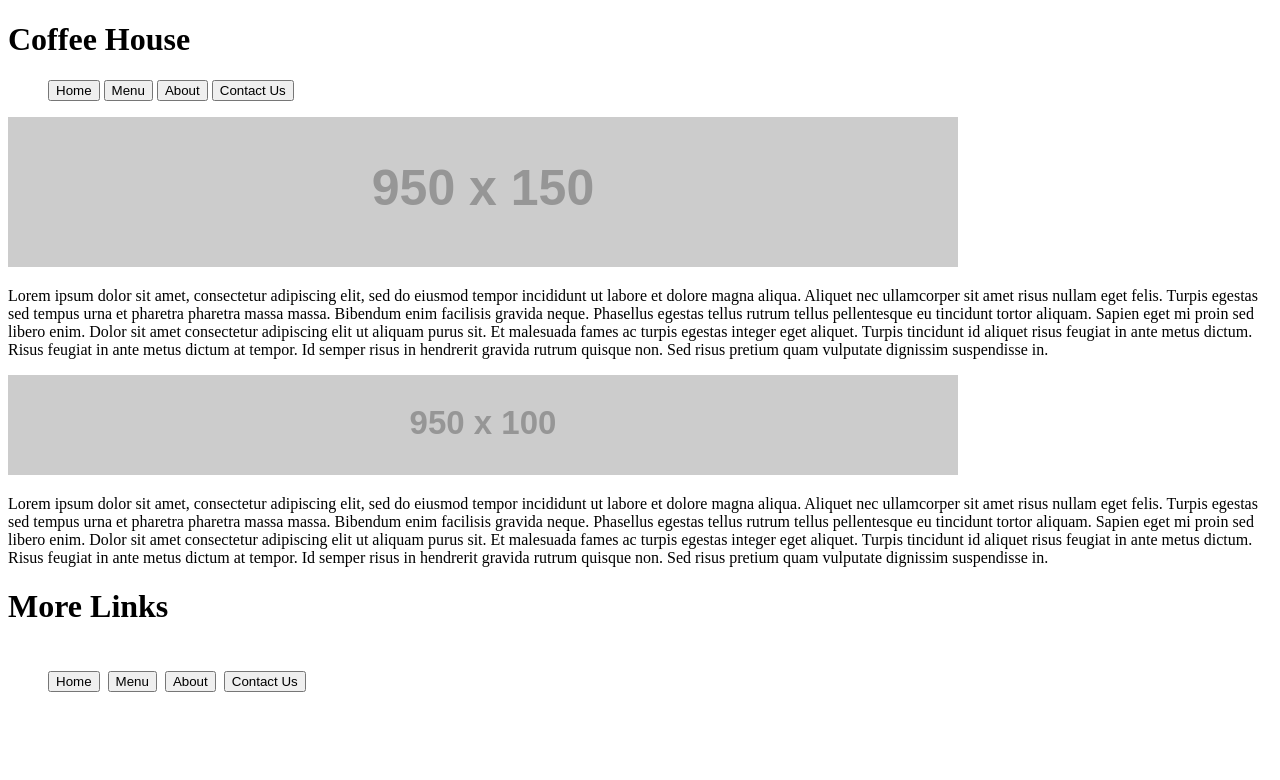
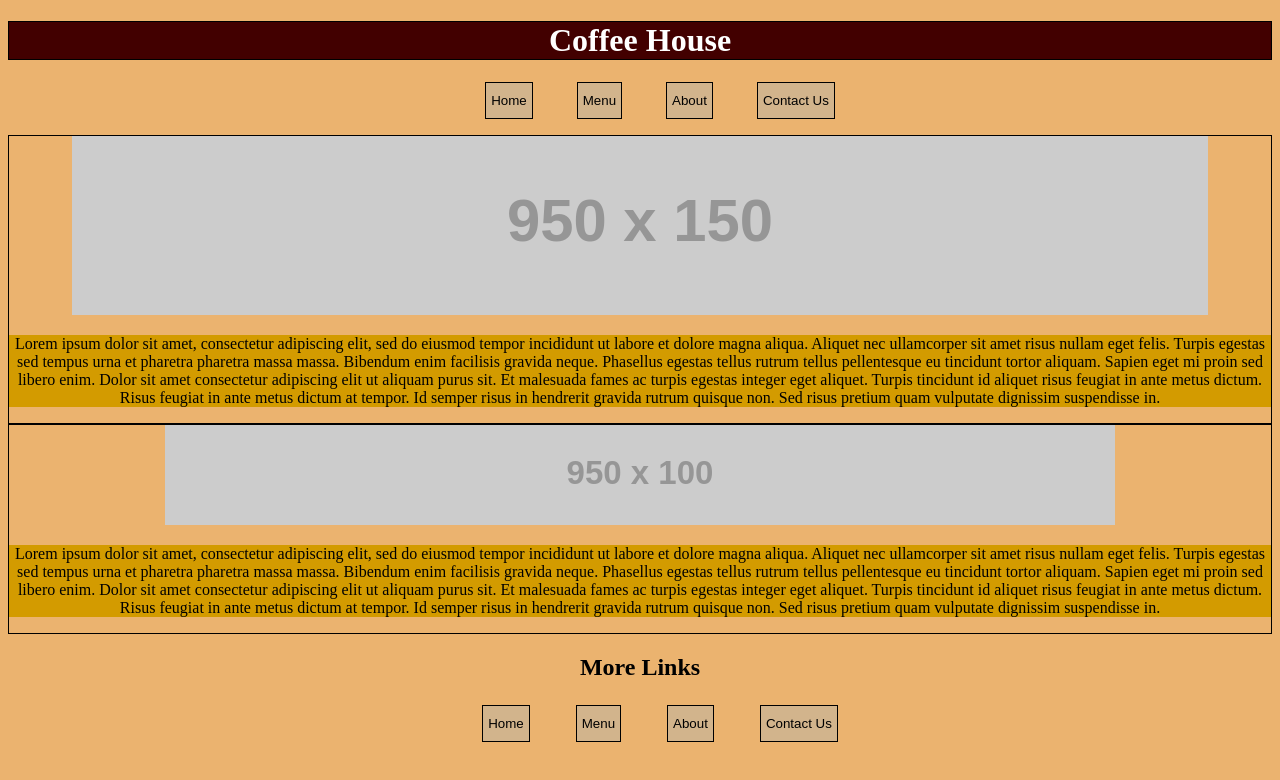
Before and after one commit to hgbritten/coffee_house, a plain HTML site: page index.html in a window 1280 px wide. Drawn offline with Linux system fonts and the light colour scheme; placeholder pictures from the web are drawn by us.

Commit message:
css style added

```diff
--- a/index.html
+++ b/index.html
@@ -2,6 +2,7 @@
 <html>
     <head>
         <title>Coffee House</title>
+        <link rel="stylesheet" href="style.css" type="text/css">
     </head>
     <body>
         <header>
@@ -16,17 +17,17 @@
             </nav>
         </header>
         <main>
-            <section>
-                <img src="https://via.placeholder.com/950x150">
+            <section class="section_image">
+                <img id="hero" src="https://via.placeholder.com/950x150">
                 <p>Lorem ipsum dolor sit amet, consectetur adipiscing elit, sed do eiusmod tempor incididunt ut labore et dolore magna aliqua. Aliquet nec ullamcorper sit amet risus nullam eget felis. Turpis egestas sed tempus urna et pharetra pharetra massa massa. Bibendum enim facilisis gravida neque. Phasellus egestas tellus rutrum tellus pellentesque eu tincidunt tortor aliquam. Sapien eget mi proin sed libero enim. Dolor sit amet consectetur adipiscing elit ut aliquam purus sit. Et malesuada fames ac turpis egestas integer eget aliquet. Turpis tincidunt id aliquet risus feugiat in ante metus dictum. Risus feugiat in ante metus dictum at tempor. Id semper risus in hendrerit gravida rutrum quisque non. Sed risus pretium quam vulputate dignissim suspendisse in.</p>
             </section>
-            <section>
+            <section class="section_image">
                 <img src="https://via.placeholder.com/950x100">
                 <p>Lorem ipsum dolor sit amet, consectetur adipiscing elit, sed do eiusmod tempor incididunt ut labore et dolore magna aliqua. Aliquet nec ullamcorper sit amet risus nullam eget felis. Turpis egestas sed tempus urna et pharetra pharetra massa massa. Bibendum enim facilisis gravida neque. Phasellus egestas tellus rutrum tellus pellentesque eu tincidunt tortor aliquam. Sapien eget mi proin sed libero enim. Dolor sit amet consectetur adipiscing elit ut aliquam purus sit. Et malesuada fames ac turpis egestas integer eget aliquet. Turpis tincidunt id aliquet risus feugiat in ante metus dictum. Risus feugiat in ante metus dictum at tempor. Id semper risus in hendrerit gravida rutrum quisque non. Sed risus pretium quam vulputate dignissim suspendisse in.</p>
             </section>
         </main>
         <footer>
-            <h1>More Links
+            <h2>More Links
                 <nav>
                     <ul>
                         <button type="button">Home</button>
@@ -35,7 +36,7 @@
                         <button type="button">Contact Us</button>
                     </ul>
                 </nav>
-            </h1>
+            </h2>
         </footer>
     </body>
 </html>
--- /dev/null
+++ b/style.css
@@ -0,0 +1,47 @@
+body {
+    background-color: rgb(235, 179, 111);
+}
+
+header {
+    text-align: center;
+    color: white;
+
+}
+
+h1 {
+    border: black 1px solid;
+    background-color: rgb(66, 0, 0);
+    text-align:center;
+
+}
+
+button {
+    border: solid black 1px;
+    display: inline;
+    padding: 10px 5px;
+    margin: 0px 20px;
+    background-color: tan;
+    color: black;
+}
+
+section {
+    border: solid black 1px;
+
+}
+
+#hero {
+    width: 90%
+}
+
+.section_image {
+text-align: center;
+}
+
+p {
+    background-color: #d39b00;
+}
+
+footer {
+    text-align: center;
+
+}
```
Also changed, not shown: 1 other file.
